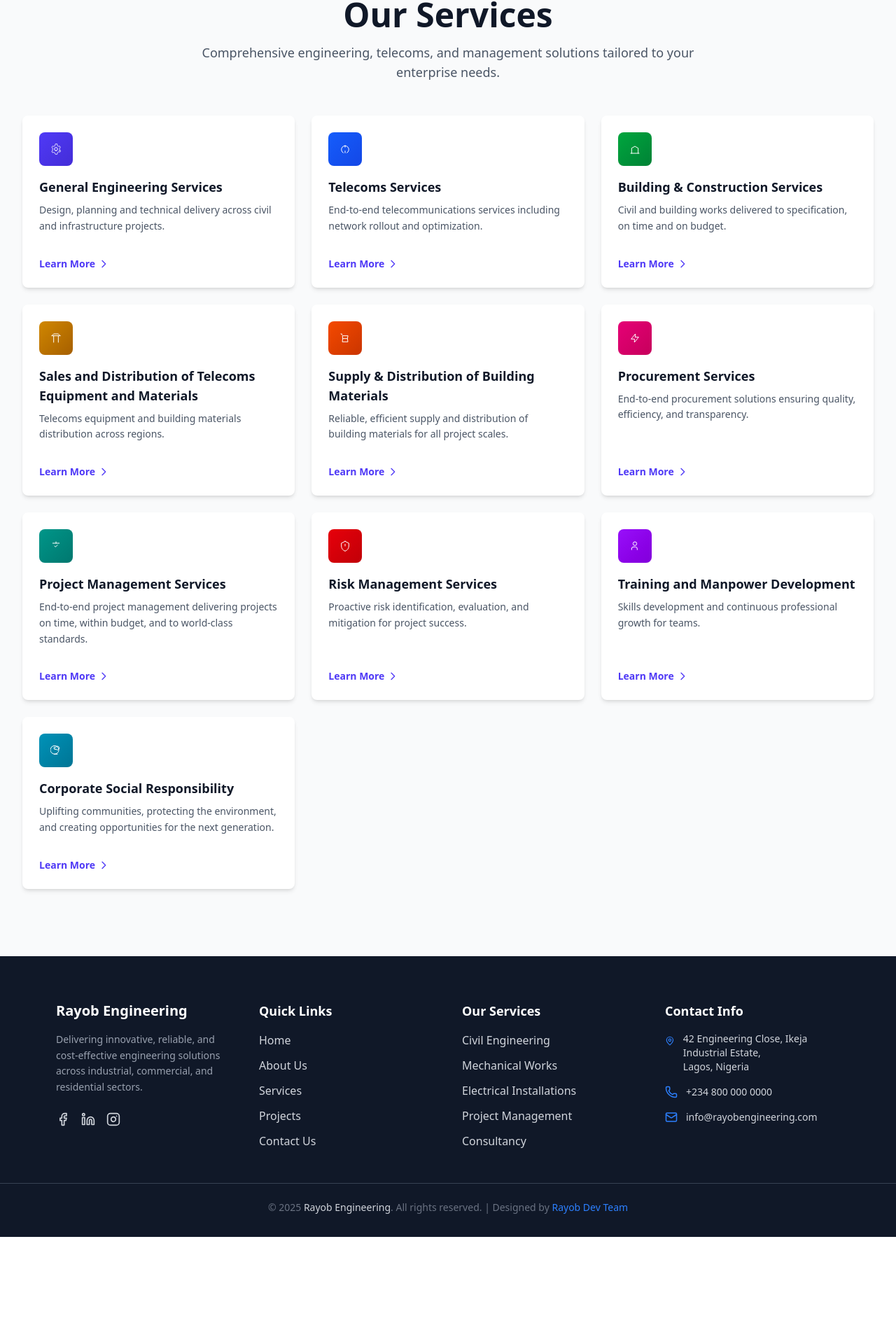
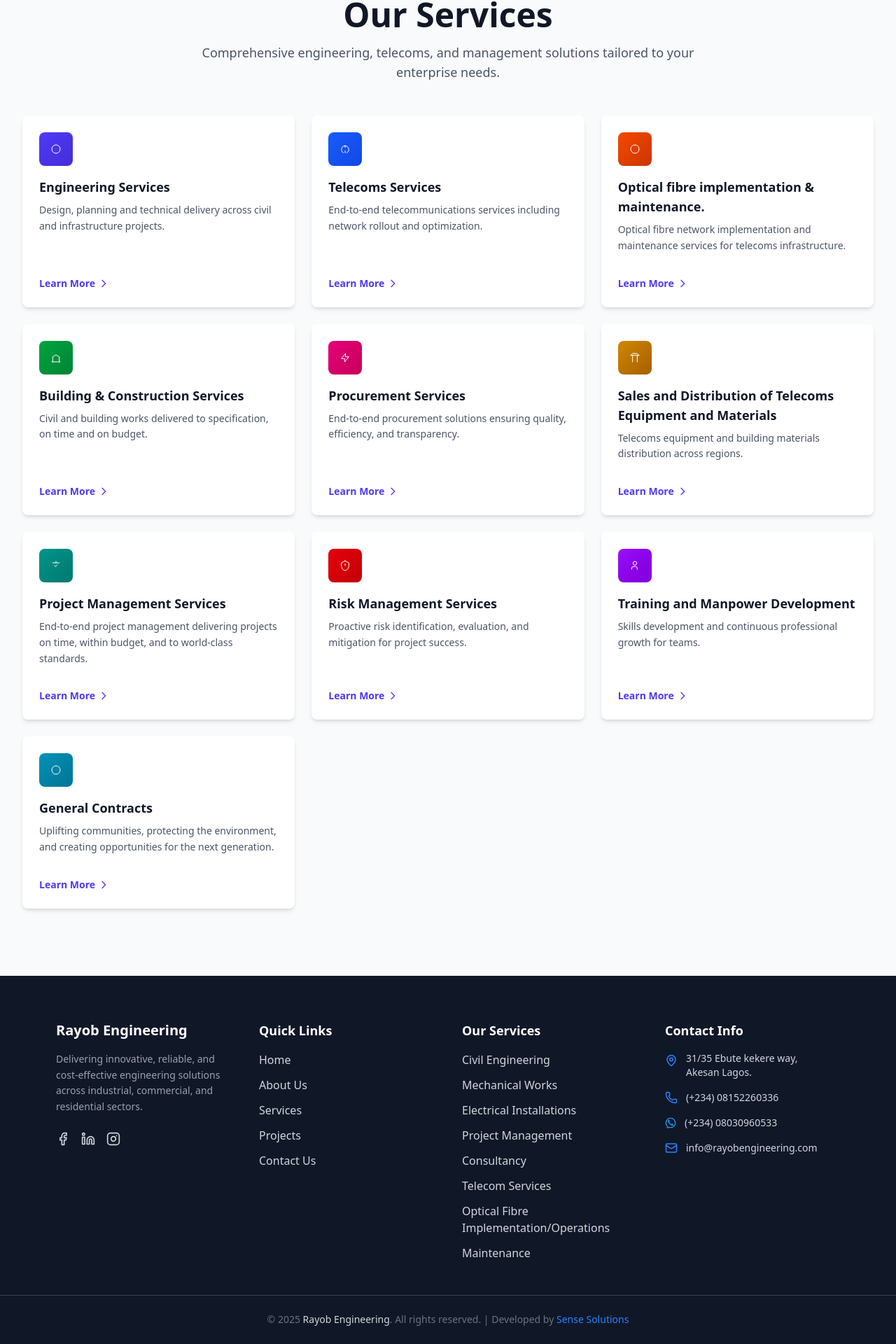
Before and after one commit to Azeezfasasi/rayob-engineering, a Next.js app: page /services in a window 1280 px wide. Shown: the part 388-2308 px from the top of the page at 70% size. Before the commit the page ends 2155 px from the top, so only its background shows below. Built offline with nearby package versions, Linux system fonts and the light colour scheme.

Commit message:
Updated feedback

```diff
--- a/src/components/dashboard-component/DashboardHeader.js
+++ b/src/components/dashboard-component/DashboardHeader.js
@@ -59,7 +59,7 @@ export default function DashboardHeader({ onToggleSidebar, onToggleMobileMenu })
             </button>
 
             <Link href="/" className="flex items-center gap-3">
-              <Image src="/images/rayob.svg" alt="Rayob Logo" width={170} height={50} className="w-25 md:w-35 block rounded-md" />
+              <Image src="/images/rayobnew.svg" alt="Rayob Logo" width={170} height={50} className="w-18 md:w-15 block rounded-md" />
             </Link>
           </div>
 
--- a/src/components/home-component/Footer.js
+++ b/src/components/home-component/Footer.js
@@ -52,7 +52,7 @@ export default function Footer() {
               </Link>
             </li>
             <li>
-              <Link href="/about" className="hover:text-white transition">
+              <Link href="/about-us" className="hover:text-white transition">
                 About Us
               </Link>
             </li>
@@ -67,7 +67,7 @@ export default function Footer() {
               </Link>
             </li>
             <li>
-              <Link href="/contact" className="hover:text-white transition">
+              <Link href="/contact-us" className="hover:text-white transition">
                 Contact Us
               </Link>
             </li>
@@ -83,6 +83,9 @@ export default function Footer() {
             <li>Electrical Installations</li>
             <li>Project Management</li>
             <li>Consultancy</li>
+            <li>Telecom Services</li>
+            <li>Optical Fibre Implementation/Operations</li>
+            <li>Maintenance</li>
           </ul>
         </div>
 
@@ -93,14 +96,20 @@ export default function Footer() {
             <li className="flex items-start gap-3">
               <MapPin size={18} className="text-blue-500 mt-1" />
               <span>
-                42 Engineering Close, Ikeja Industrial Estate,
-                <br /> Lagos, Nigeria
+                31/35 Ebute kekere way,
+                <br /> Akesan Lagos.
               </span>
             </li>
             <li className="flex items-center gap-3">
               <Phone size={18} className="text-blue-500" />
-              <a href="tel:+2348000000000" className="hover:text-white transition">
-                +234 800 000 0000
+              <a href="tel:+2348152260336" className="hover:text-white transition">
+                (+234) 08152260336
+              </a>
+            </li>
+            <li className="flex items-center gap-3">
+              <svg className="w-4 h-4" viewBox="0 0 24 24" fill="none" xmlns="http://www.w3.org/2000/svg"><g id="SVGRepo_bgCarrier" strokeWidth="0"></g><g id="SVGRepo_tracerCarrier" strokeLinecap="round" strokeLinejoin="round"></g><g id="SVGRepo_iconCarrier"> <path d="M6.014 8.00613C6.12827 7.1024 7.30277 5.87414 8.23488 6.01043L8.23339 6.00894C9.14051 6.18132 9.85859 7.74261 10.2635 8.44465C10.5504 8.95402 10.3641 9.4701 10.0965 9.68787C9.7355 9.97883 9.17099 10.3803 9.28943 10.7834C9.5 11.5 12 14 13.2296 14.7107C13.695 14.9797 14.0325 14.2702 14.3207 13.9067C14.5301 13.6271 15.0466 13.46 15.5548 13.736C16.3138 14.178 17.0288 14.6917 17.69 15.27C18.0202 15.546 18.0977 15.9539 17.8689 16.385C17.4659 17.1443 16.3003 18.1456 15.4542 17.9421C13.9764 17.5868 8 15.27 6.08033 8.55801C5.97237 8.24048 5.99955 8.12044 6.014 8.00613Z" fill="#2196F3"></path> <path fillRule="evenodd" clipRule="evenodd" d="M12 23C10.7764 23 10.0994 22.8687 9 22.5L6.89443 23.5528C5.56462 24.2177 4 23.2507 4 21.7639V19.5C1.84655 17.492 1 15.1767 1 12C1 5.92487 5.92487 1 12 1C18.0751 1 23 5.92487 23 12C23 18.0751 18.0751 23 12 23ZM6 18.6303L5.36395 18.0372C3.69087 16.4772 3 14.7331 3 12C3 7.02944 7.02944 3 12 3C16.9706 3 21 7.02944 21 12C21 16.9706 16.9706 21 12 21C11.0143 21 10.552 20.911 9.63595 20.6038L8.84847 20.3397L6 21.7639V18.6303Z" fill="#2196F3"></path> </g></svg>
+              <a href="https://wa.me/08030960533" target="_blank" className="hover:text-white transition">
+                (+234) 08030960533
               </a>
             </li>
             <li className="flex items-center gap-3">
@@ -116,7 +125,7 @@ export default function Footer() {
       {/* Bottom Bar */}
       <div className="border-t border-gray-700 mt-12 pt-6 text-center text-sm text-gray-500">
         © {new Date().getFullYear()} <span className="text-gray-300 font-medium">Rayob Engineering</span>.
-        All rights reserved. | Designed by <span className="text-blue-500">Rayob Dev Team</span>
+        All rights reserved. | Developed by <a href="http://wa.me/08117256648" target="_blank" className="text-blue-500">Sense Solutions</a>
       </div>
     </footer>
   );
--- a/src/components/home-component/Hero.js
+++ b/src/components/home-component/Hero.js
@@ -7,7 +7,7 @@ import { ArrowBigRightDash, ArrowBigLeftDash } from 'lucide-react';
 export default function Hero() {
   const slides = [
     {
-      title: 'Engineering excellence, delivered',
+      title: 'Innovative Engineering, Strategic Management!',
       subtitle: 'We design and build robust infrastructure and software solutions tailored to your needs.',
       cta: { label: 'Request a Quote', href: '/request-a-quote' },
       bg: 'linear-gradient(135deg,#ffecd2 0%,#fcb69f 100%)',
--- a/src/components/home-component/MainHeader.js
+++ b/src/components/home-component/MainHeader.js
@@ -97,7 +97,7 @@ export default function MainHeader() {
           {/* Logo */}
           <div className="flex items-center gap-3">
             <Link href="/" className="flex items-center gap-3">
-              <Image src="/images/rayob.svg" alt="Rayob Logo" width={170} height={50} className="w-45 block rounded-md" />
+              <Image src="/images/rayobnew.svg" alt="Rayob Logo" width={170} height={50} className="w-18 block rounded-md" />
             </Link>
           </div>
 
--- a/src/components/home-component/OurServices.js
+++ b/src/components/home-component/OurServices.js
@@ -88,8 +88,8 @@ function ServiceModal({ service, isOpen, onClose }) {
       <div className="bg-white rounded-lg shadow-xl max-w-2xl w-full max-h-[90vh] overflow-y-auto">
         <div className="sticky top-0 bg-linear-to-r from-indigo-600 to-blue-600 text-white p-6 flex items-start justify-between">
           <div className="flex items-center gap-4">
-            <div className="w-14 h-14 bg-white bg-opacity-20 rounded-lg flex items-center justify-center">
-              <ServiceIcon name={service.title} />
+            <div className="w-14 h-14 bg-gray-400 bg-opacity-20 rounded-lg flex items-center justify-center">
+              <ServiceIcon name={service.title}/>
             </div>
             <h2 className="text-2xl font-bold">{service.title}</h2>
           </div>
@@ -142,7 +142,7 @@ function ServiceModal({ service, isOpen, onClose }) {
 
 const services = [
   {
-    title: 'General Engineering Services',
+    title: 'Engineering Services',
     shortDesc: 'Design, planning and technical delivery across civil and infrastructure projects.',
     icon: 'general engineering services',
     color: 'from-indigo-600 to-indigo-700',
@@ -164,14 +164,36 @@ const services = [
     ]
   },
   {
+    title: 'Optical fibre implementation & maintenance.',
+    shortDesc: 'Optical fibre network implementation and maintenance services for telecoms infrastructure.',
+    icon: 'optical fibre implementation & maintenance',
+    color: 'from-orange-600 to-orange-700',
+    details: [
+      { text: 'At Rayob Engineering & Mgt. Co. Ltd, we provide expert optical fibre network implementation and maintenance services. Our team ensures high-quality installation, testing, and ongoing support to maintain optimal network performance and reliability.' },
+      { section: 'Our Scope of Optical Fibre Services', items: ['Optical Fibre Network Design and Planning', 'Fibre Optic Cable Installation (Aerial and Underground)', 'Splicing and Termination Services', 'Network Testing and Troubleshooting', 'Preventive and Corrective Maintenance', 'FTTH (Fiber to the Home) Deployment'] },
+      { section: 'Why Choose At Rayob Engineering & Mgt. Co. Ltd', items: ['At Rayob Engineering & Mgt. Co. Ltd, we deliver end-to-end fibre optic solutions designed to support mission-critical communication networks with unmatched reliability and performance. Our experience, technical expertise, and commitment to quality make us the trusted partner for telecom operators, ISPs, enterprises, and infrastructure providers across the region.'] }
+    ]
+  },
+  {
     title: 'Building & Construction Services',
     shortDesc: 'Civil and building works delivered to specification, on time and on budget.',
     icon: 'building & construction services',
     color: 'from-green-600 to-green-700',
     details: [
-      { text: 'At Rayob Engineering & Mgt Co. Ltd., we bring almost twenty years of hands-on experience in the building/construction and Telecoms industries to provide cutting-edge engineering and management services. Our combination of technical excellence and practical expertise enables us to deliver construction solutions that are structurally sound, cost-effective, and sustainable.' },
+      { text: 'At Rayob Engineering & Mgt Co. Ltd., we bring almost twenty years of hands-on experience in the building/construction and Telecoms industries to provide cutting-edge engineering and management services. Our combination of technical excellence and practical expertise enable us to deliver construction solutions that are structurally sound, cost-effective, and sustainable.' },
       { section: 'Our Scope of Services', items: ['Civil Engineering Works - Design and execution of structural and infrastructural projects', 'Building Construction - Turnkey construction services from planning to delivery', 'Renovation & Refurbishment - Modernization of existing structures', 'Project Management - End-to-end oversight ensuring adherence to timelines and budgets', 'Specialized Civil Works - Earthworks, road construction, foundation engineering'] },
-      { section: 'Why Choose Rayob', items: ['Decades of Expertise - Our leadership&apos;s engineering education and practical experience', 'Integrated Services - From design to completion, seamless experience', 'Cost-Effective Solutions - Smart engineering with efficient project management', 'Sustainable Practices - Environmentally responsible building techniques'] }
+      { section: 'Why Choose Rayob', items: ['Decades of Expertise - Our engineering leadership and practical experience', 'Integrated Services - From design to completion, seamless experience', 'Cost-Effective Solutions - Smart engineering with efficient project management', 'Sustainable Practices - Environmentally responsible building techniques'] }
+    ]
+  },
+  {
+    title: 'Procurement Services',
+    shortDesc: 'End-to-end procurement solutions ensuring quality, efficiency, and transparency.',
+    icon: 'procurement services',
+    color: 'from-pink-600 to-pink-700',
+    details: [
+      { text: 'At Rayob Engineering & Mgt. Co. Ltd, we provide end-to-end procurement solutions that ensure seamless project delivery, cost efficiency, and uncompromised quality. With a strong network of reputable manufacturers and distributors, Rayob delivers procurement excellence.' },
+      { section: 'Our Procurement Expertise Includes', items: ['Vendor Sourcing & Prequalification - Identifying reliable suppliers', 'Material & Equipment Procurement - High-grade engineering materials', 'Contract & Purchase Order Management - Ensuring accuracy and compliance', 'Logistics Coordination & Delivery Management - Efficient handling and delivery', 'Quality Assurance & Inspection - Thorough verification of materials', 'Cost Control & Market Price Analysis - Competitive pricing optimization', 'Procurement Risk Management - Structured risk assessment'] },
+      { section: 'Our Commitment', text: 'At Rayob, procurement is more than sourcing — it is a strategic service designed to guarantee project success.' }
     ]
   },
   {
@@ -183,28 +205,6 @@ const services = [
       { text: 'At Rayob Engineering & Mgt. Co. Ltd, we understand that the efficiency, reliability, and expansion of modern telecommunications networks depend on the availability of high-quality materials and equipment. Our Sales and Distribution division is strategically positioned to supply operators, contractors, and infrastructure providers with world-class telecoms products.' },
       { section: 'Our Scope of Telecoms Materials and Equipment', items: ['Fibre Optic Cables (Aerial & Underground)', 'HDPE Ducts, Sub-ducts, and Conduits', 'Optical Distribution Frames, Joint Closures, and Splicing Accessories', 'Transmission and IP Core Network Hardware', 'Power Systems including rectifiers, inverters, and UPS units', 'FTTH Installation Tools & Last-Mile Accessories'] },
       { section: 'Our Value to the Telecoms Industry', items: ['Guaranteed product quality and global-standard certifications', 'Consistent product availability for projects', 'Competitive pricing and flexible procurement options', 'Quick response times and dependable support'] }
-    ]
-  },
-  {
-    title: 'Supply & Distribution of Building Materials',
-    shortDesc: 'Reliable, efficient supply and distribution of building materials for all project scales.',
-    icon: 'supply & distribution of building materials',
-    color: 'from-orange-600 to-orange-700',
-    details: [
-      { text: 'At Rayob Engineering & Mgt. Co. Ltd., we provide reliable, efficient, and quality-assured supply and distribution of building materials. With a trusted network of manufacturers and logistics partners, Rayob delivers premium-grade materials that meet both local and international standards.' },
-      { section: 'Our Supply Capabilities Cover', items: ['Cement & Concrete Products - High-performance cement and precast elements', 'Steel & Reinforcement Materials - Reinforcing bars and structural steel', 'Electrical & Mechanical Installation Materials - Conduits, cables, and fittings', 'Finishing & Decorative Materials - Tiles, paints, and interior fittings', 'Plumbing & Sanitary Products - Quality piping systems and sanitary wares', 'Aggregates & Earthwork Materials - Sand, granite, and stone base'] },
-      { section: 'Why Choose Rayob', items: ['Uncompromised Quality Control - Only certified materials', 'Timely Delivery - Strong logistics coordination', 'Competitive Pricing - Transparent cost structure', 'Wide Product Range - One-stop solution', 'Professional Support - Guidance from experienced professionals'] }
-    ]
-  },
-  {
-    title: 'Procurement Services',
-    shortDesc: 'End-to-end procurement solutions ensuring quality, efficiency, and transparency.',
-    icon: 'procurement services',
-    color: 'from-pink-600 to-pink-700',
-    details: [
-      { text: 'At Rayob Engineering & Mgt. Co. Ltd, we provide end-to-end procurement solutions that ensure seamless project delivery, cost efficiency, and uncompromised quality. With a strong network of reputable manufacturers and distributors, Rayob delivers procurement excellence.' },
-      { section: 'Our Procurement Expertise Includes', items: ['Vendor Sourcing & Prequalification - Identifying reliable suppliers', 'Material & Equipment Procurement - High-grade engineering materials', 'Contract & Purchase Order Management - Ensuring accuracy and compliance', 'Logistics Coordination & Delivery Management - Efficient handling and delivery', 'Quality Assurance & Inspection - Thorough verification of materials', 'Cost Control & Market Price Analysis - Competitive pricing optimization', 'Procurement Risk Management - Structured risk assessment'] },
-      { section: 'Our Commitment', text: 'At Rayob, procurement is more than sourcing — it is a strategic service designed to guarantee project success.' }
     ]
   },
   {
@@ -241,14 +241,14 @@ const services = [
     ]
   },
   {
-    title: 'Corporate Social Responsibility',
+    title: 'General Contracts',
     shortDesc: 'Uplifting communities, protecting the environment, and creating opportunities for the next generation.',
-    icon: 'corporate social responsibility',
+    icon: 'general contracts',
     color: 'from-cyan-600 to-cyan-700',
     details: [
-      { text: 'At Rayob Engineering & Mgt. Co. Ltd, we understand that true greatness is measured by the lives we touch. Our Corporate Social Responsibility philosophy is built on the belief that every organisation has a duty to uplift society, protect the environment, and create opportunities.' },
-      { section: 'Rayob&apos;s CSR Commitment', items: ['Community Development & Empowerment - Targeted interventions supporting education and skills', 'Environmental Stewardship - Eco-friendly engineering solutions and sustainable practices', 'Educational Support & Scholarship Initiatives - Supporting talented students with scholarships and mentorship', 'Youth Development & Leadership - Programs preparing young people to excel', 'Social Impact & Humanitarian Support - Health outreach and charitable causes'] },
-      { section: 'Our Legacy', text: 'At Rayob Engineering & Mgt. Co. Ltd, CSR is not a checkbox — it is the heart of our identity. We are committed to empowering communities, protecting the environment, and shaping the leaders of tomorrow.' }
+      { text: 'At Rayob Engineering & Mgt. Co. Ltd, our General Contracts service is built on a foundation of professionalism, technical expertise, and efficient project management. We take pride in delivering high-quality construction, engineering, and infrastructure projects that meet global standards and exceed client expectations.' },
+      { section: "Rayob's General Contracts Commitment", items: ['Rayob Engineering is dedicated to delivering every project with integrity, precision, and excellence. Our commitment extends beyond execution, we ensure that every contract is handled with complete transparency, accountability, and a results-driven mindset. We continuously invest in innovation, training, and modern technologies to guarantee that our clients receive the highest level of service and project performance.'] },
+      { section: 'Our Legacy', text: 'At Rayob Engineering & Mgt. Co. Ltd, We handle the full cycle of project delivery—from concept and design to procurement, construction, installation, and commissioning. Our multidisciplinary team ensures seamless coordination, efficient workflows, and successful outcomes for projects of varying scale and complexity.' }
     ]
   }
 ]
--- a/src/components/home-component/TeamSection.js
+++ b/src/components/home-component/TeamSection.js
@@ -2,8 +2,8 @@ import Image from "next/image";
 
 const teamMembers = [
   {
-    name: "Engr. Progress",
-    position: "CEO & Founder",
+    name: "Engr. Chukwudi U. Afonne",
+    position: "MD/CEO",
     photo: "/images/projectplaceholder.png",
   },
   {
```
Also changed, not shown: public/images/rayobnew.svg (added), public/images/whatsapp1.svg (added).
